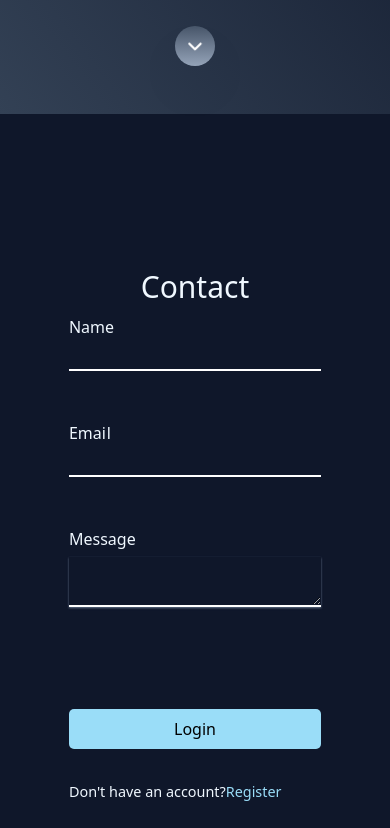
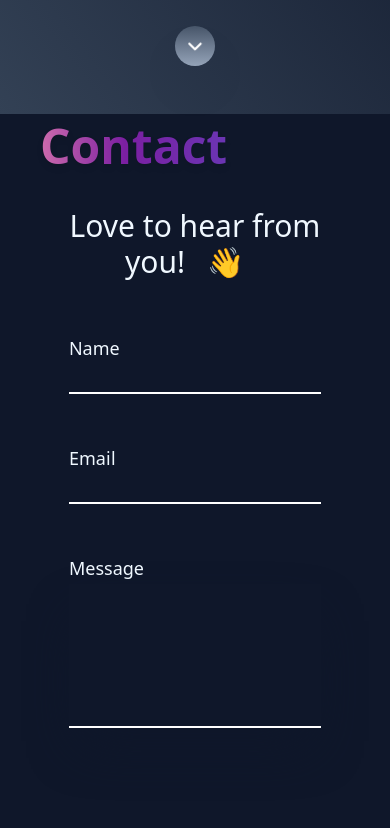
Before and after one commit to njsaugat/portfolio, a React (Vite) app in the folder portfolio/: page / in a window 390 px wide. Shown: the part 4314-5142 px from the top of the page. Built offline with nearby package versions, Linux system fonts and the light colour scheme.

Commit message:
contact added

```diff
--- a/portfolio/src/pages/Contact.jsx
+++ b/portfolio/src/pages/Contact.jsx
@@ -10,28 +10,35 @@ const Contact = () => {
   return (
     <div
       className="   w-screen h-screen lg:h-auto p-10 md:p-20 text-white bg-gradient-to-tr
-   from-slate-900 to-slate-900 flex items-center justify-center   gap-x-5 "
+   from-slate-900 to-slate-900 flex items-center justify-center  flex-col  gap-x-5 "
     >
+      <h1 className="font-bold self-start magic text-5xl text-transparent drop-shadow-md bg-clip-text bg-gradient-to-t from-blue-50 to-blue-500   leading-tight md:leading-snug">
+        Contact
+      </h1>
       <form className="contact-container w-11/12 md:w-10/12 lg:w-2/5 rounded-lg flex flex-col px-4 py-8 ">
-        <h3 className="text-3xl text-center mb-10">Contact</h3>
-        <div className="name field flex flex-col mb-20 relative">
+        <h3 className="text-3xl text-center mb-10">
+          Love to hear from you!
+          <span className="w-20 h-20 rotate-45 hi5 "> 👋</span>
+        </h3>
+        <div className="name field flex flex-col mb-20 text-lg relative">
           <input type="text" required />
           <label for="name">
             {createWave('Name')}
             {/* Email */}
           </label>
         </div>
-        <div className="email field field flex flex-col mb-20 relative">
+        <div className="email field field flex flex-col mb-20 text-lg relative">
           <input type="email" required />
           <label for="email">
             {createWave('Email')}
             {/* Email */}
           </label>
         </div>
-        <div className="message field field flex flex-col mb-20 relative">
+        <div className="message field field flex flex-col mb-20 text-lg  relative">
           <textarea
             type="text"
-            className="bg-transparent text-white shadow-sm shadow-slate-500"
+            className="bg-transparent h-36 resize-none text-white shadow-2xl shadow-slate-900"
+            // height="400"
             required
           ></textarea>
           <label for="message">
```
